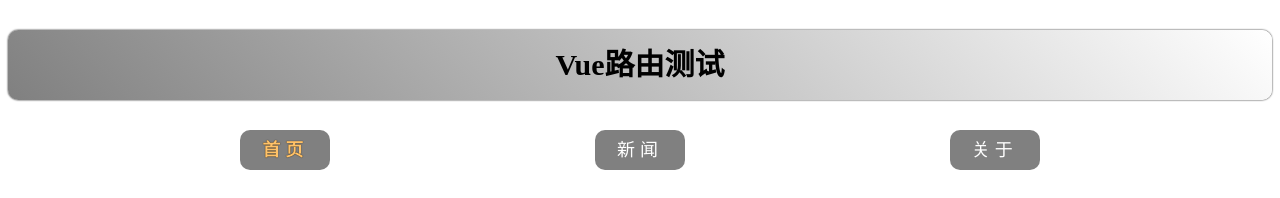
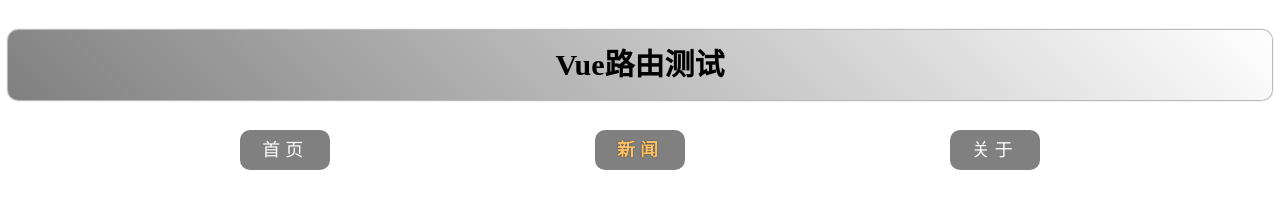
Before and after one commit to linchenqi123/gitLearning, a Vue app in the folder Hello-vue3/: page /news in a window 1280 px wide. Shown: the top 198 px of the page. Built offline with nearby package versions, Linux system fonts and the light colour scheme.

Commit message:
Update navigation links in App.vue

```diff
--- a/Hello-vue3/src/App.vue
+++ b/Hello-vue3/src/App.vue
@@ -3,9 +3,9 @@
         <h2 class="title">Vue路由测试</h2>
         <!-- 导航去 -->
         <div class="navigate">
-            <a href="#" class="active">首页</a>
-            <a href="#">新闻</a>
-            <a href="#">关于</a>
+            <RouterLink to="/" active-class="active">首页</RouterLink>
+            <RouterLink to="news" active-class="active">新闻</RouterLink>
+            <RouterLink to="about" active-class="active">关于</RouterLink>
         </div>
         <!-- 展示区 -->
         <div class="main-content">
@@ -15,7 +15,7 @@
 </template>
 
 <script setup lang="ts">
-import{RouterView}from 'vue-router'
+import{RouterView,RouterLink}from 'vue-router'
 </script>
 
 <style scoped>
```
